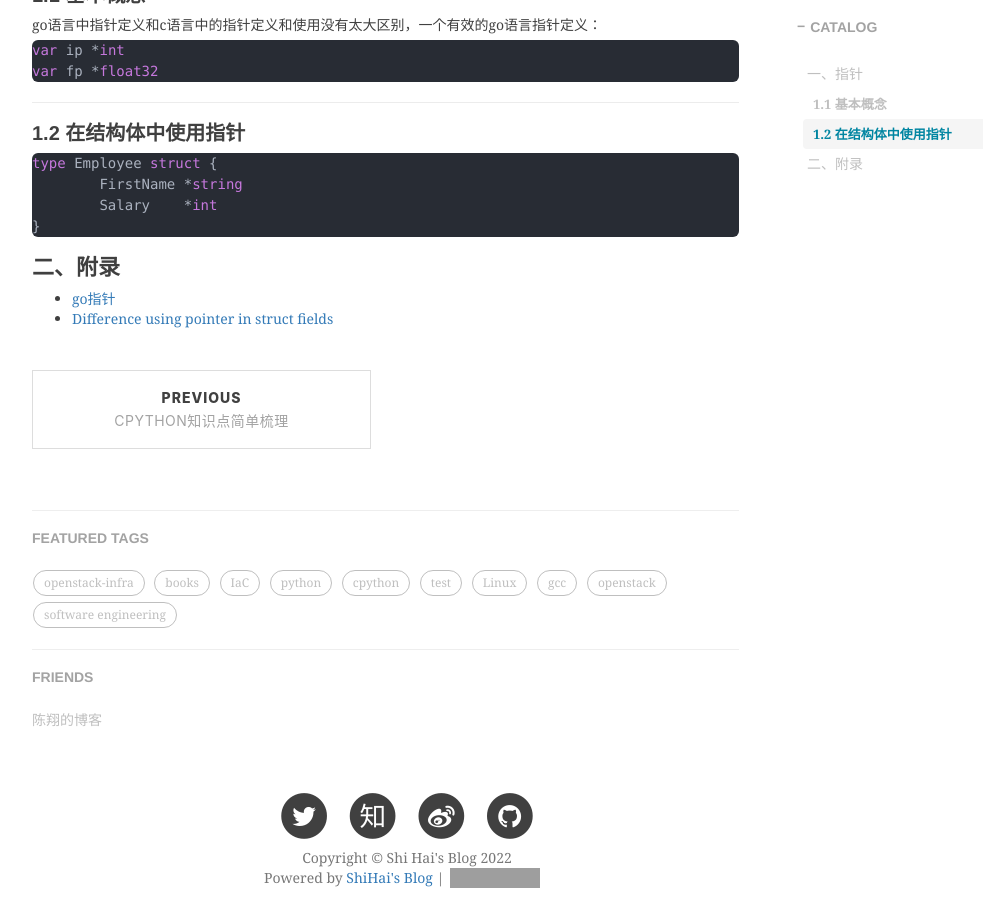
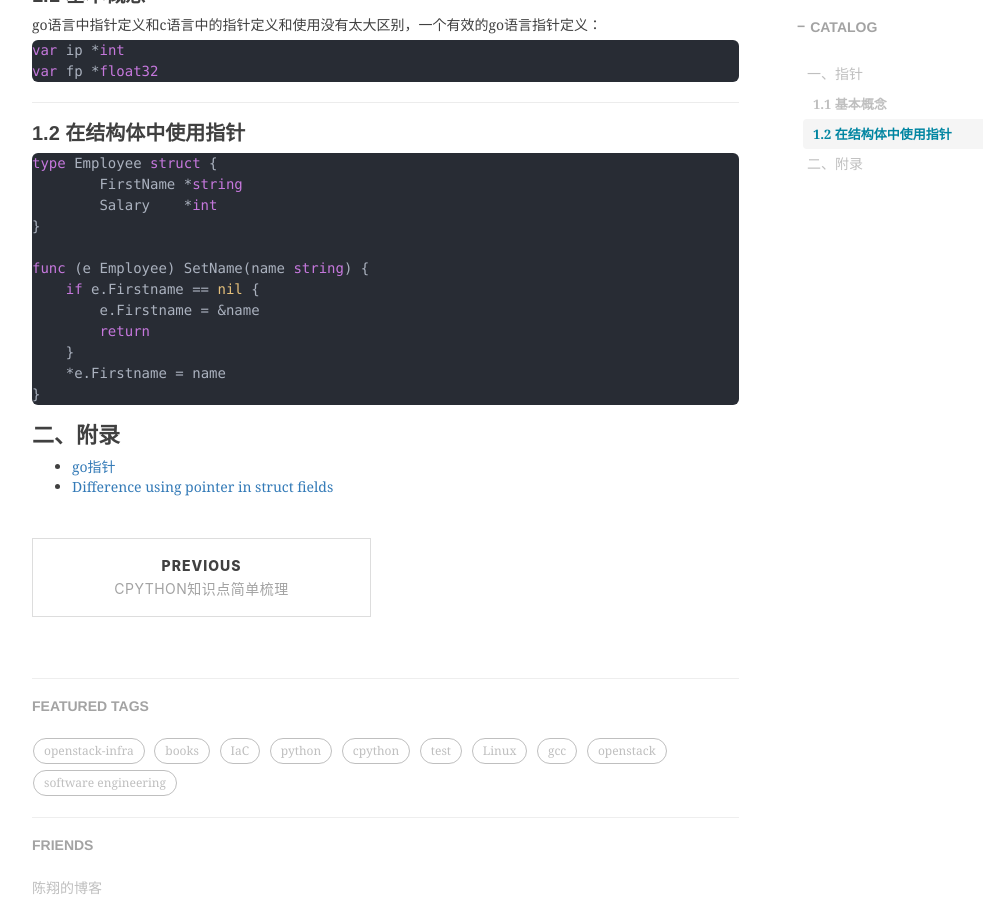
Before and after one commit to shihai1991/shihai1991.github.io, a Jekyll site: the page built from _posts/2022-12-26-golang-结构体指针使用.md, in a window 1280 px wide and 900 px high, scrolled down 573 px. Shown: the whole window, without its empty margins (233-1216 px from the left). Built offline with Jekyll 4.4.1, drawn with Linux system fonts in a browser that asks for light colours; nearby versions of some CDN libraries; comment, search, counter and statistics services are not loaded; grey boxes are pictures that could not be loaded.

Commit message:
Update 2022-12-26-golang-结构体指针使用.md

````diff
--- a/_posts/2022-12-26-golang-结构体指针使用.md
+++ b/_posts/2022-12-26-golang-结构体指针使用.md
@@ -22,6 +22,14 @@ type Employee struct {
         FirstName *string
         Salary    *int
 }
+
+func (e Employee) SetName(name string) {
+    if e.Firstname == nil {
+        e.Firstname = &name
+        return
+    }
+    *e.Firstname = name
+}
 ```
 
 # 二、附录
````
